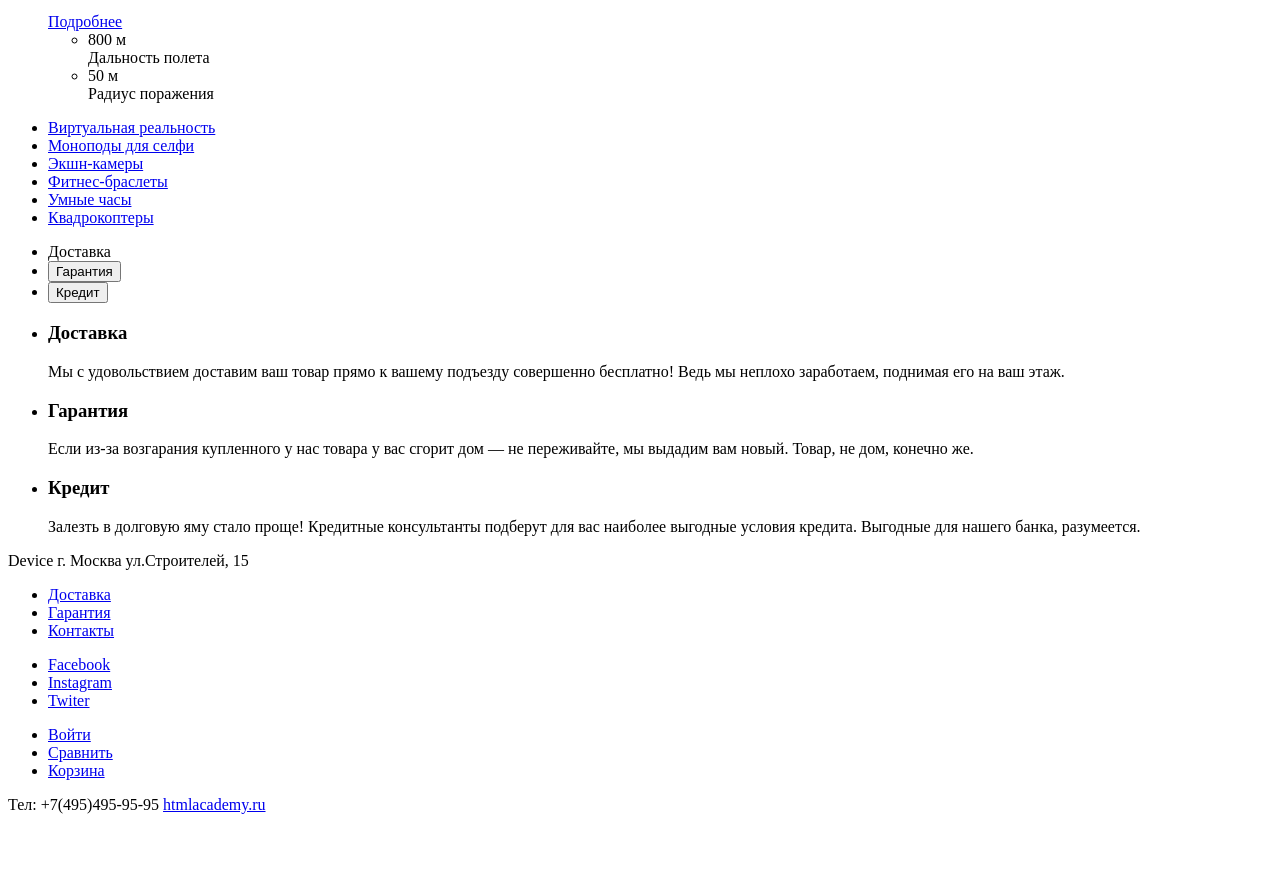
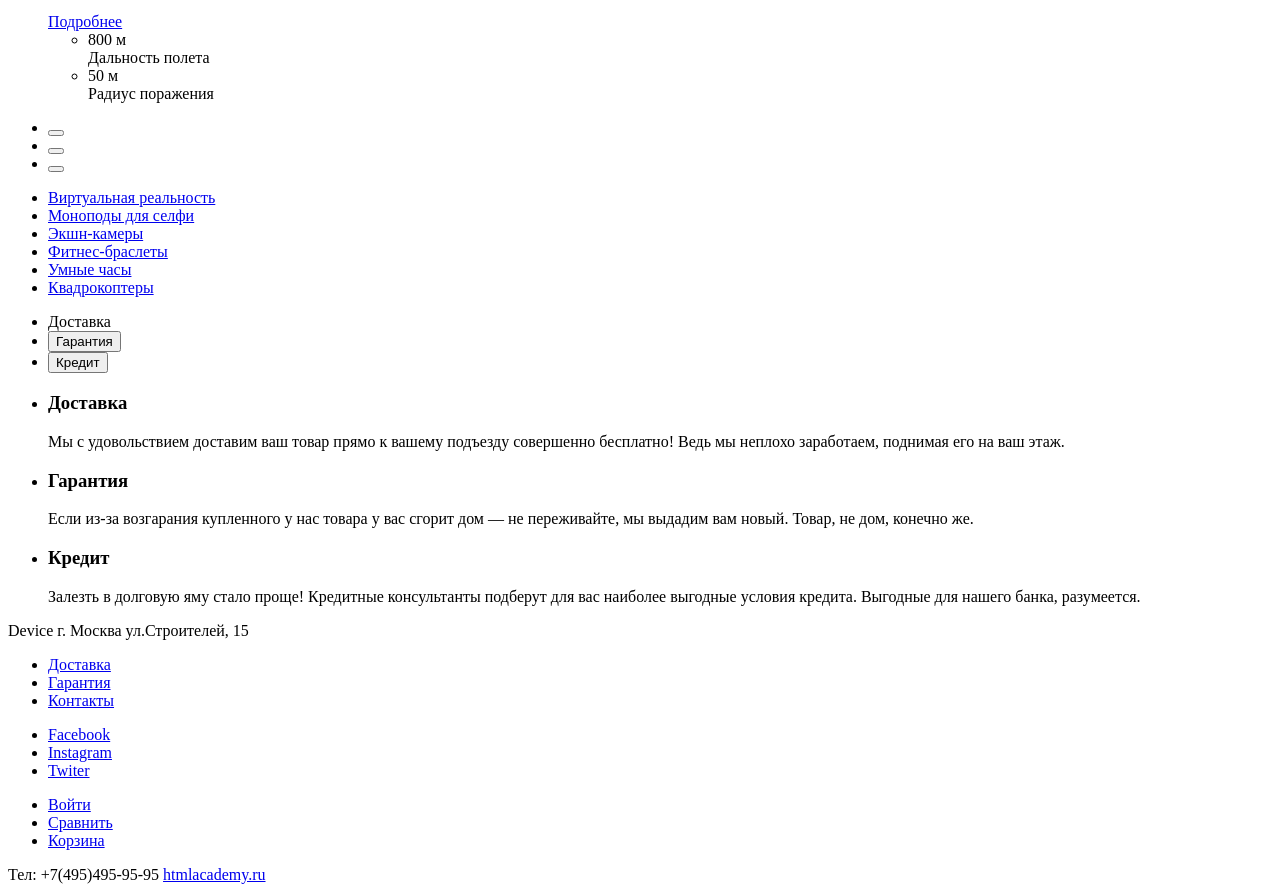
Before and after one commit to mrvorazan/414511-device, a plain HTML site: page index.html in a window 1280 px wide. Shown: the part 2284-3176 px from the top of the page. Before the commit the page ends 3106 px from the top, so only its background shows below. Drawn offline with Linux system fonts and the light colour scheme.

Commit message:
Добавил слайд-индикаторс

```diff
--- a/index.html
+++ b/index.html
@@ -95,6 +95,17 @@
             </ul>
           </li>
         </ul>
+        <ul class="slider-indicators">
+          <li class="active">
+            <button></button>
+          </li>
+          <li>
+            <button></button>
+          </li>
+          <li>
+            <button></button>
+          </li>
+        </ul>
       </div>
       <div class="home-popular">
         <ul>
```
